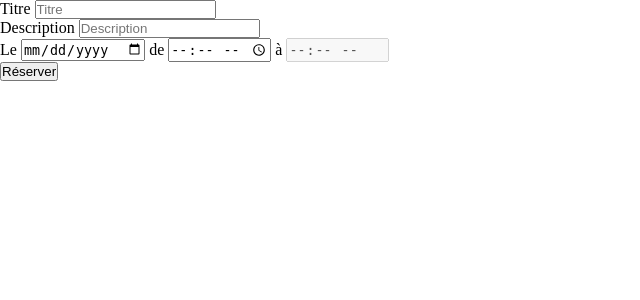
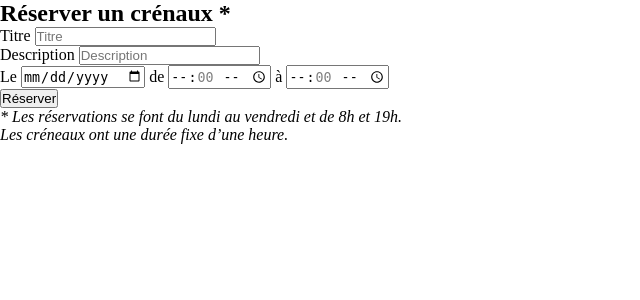
Before and after one commit to celine-pawlak/reservation-salles, a PHP site: page /planning.php in a window 1280 px wide. Shown: the part 108-408 px from the top of the page, without its empty margins (0-640 px from the left). Run offline with PHP 8.4, Linux system fonts and the light colour scheme.

Commit message:
PHP
$_SESSION['id'] --> $_SESSION['login']
function heure_recup created
Conditions forms almost done (!date)

```diff
--- a/header.php
+++ b/header.php
@@ -5,11 +5,11 @@ $db = mysqli_connect("localhost", "root", "", "reservationsalles");
 
 /*REDIRECTIONS SELON SESSION*/
 
-if ($page_selected == "profil"  AND !$_SESSION['id'])
+if ($page_selected == "profil"  AND !$_SESSION['login'])
 {
   header('location: connexion.php');
 }
-if (in_array($page_selected, ['connexion','inscription']) AND isset($_SESSION['id']))
+if (in_array($page_selected, ['connexion','inscription']) AND isset($_SESSION['login']))
 {
   header('location: index.php');
 }
@@ -57,7 +57,7 @@ function renderErrors($errors)
      <a href="planning.php"><h1>Planning</h1></a>
    </div>
    <div class="header_3">
-     <?php if (isset($_SESSION['id']))
+     <?php if (isset($_SESSION['login']))
      { ?>
        <ul>
          <li class="liste">
--- a/planning.php
+++ b/planning.php
@@ -16,13 +16,91 @@ $page_selected = "planning";
           <?php include("header.php");
             $errors = [];
 
+            /*RESERVATION FORM*/
+
+            if (!empty($_POST['titre']) AND !empty($_POST['description']) AND !empty($_POST['date_debut']) AND !empty($_POST['heure_debut']))
+            {
+              $titre = $_POST['titre'];
+              $description = $_POST['description'];
+              $date_debut = $_POST['date_debut'];
+              $heure_debut = $_POST['heure_debut'];
+              $heure_fin = $_POST['heure_fin'];
+
+              /*TITRE*/
+              $titre_required = preg_match("/^[A-Za-z]{1,}$/", $titre);
+              if (!$titre_required)
+              {
+                $errors[] = "Votre titre doit commencer par une lettre.";
+              }
+
+              /*DESCRIPTION*/
+              $description_required = preg_match("/^[A-Za-z]{1,}$/", $description);
+              if (!$description_required)
+              {
+                $errors[] = "Votre description doit commencer par une lettre.";
+              }
+
+              /*DATE*/
+              //conditions//
+
+              /*HEURE*/
+              $heure_pile = preg_match("/^.*[0][0]$/", $heure_debut);
+              if (!$heure_pile)
+              {
+                $errors[] = "L'heure doit commencer à pile !";
+              }
+              $heure_pile2 = preg_match("/^.*[0][0]$/", $heure_fin);
+              if (!$heure_pile2)
+              {
+                $errors[] = "L'heure doit finir à pile !";
+              }
+              if ($heure_debut >= $heure_fin)
+              {
+                $errors[] = "L'heure de début doit être inférieur à l'heure de fin.";
+              }
+              include 'heure.php';
+              $heureonly_debut = heure_recup($heure_debut);
+              $heureonly_fin = heure_recup($heure_fin);
+              if ($heureonly_debut < 8 OR $heureonly_debut > 18)
+              {
+                $errors[] = "L'heure de début doit être comprise entre 08:00 et 18:00.";
+              }
+              if ($heureonly_fin < 9 OR $heureonly_fin > 19)
+              {
+                $errors[] = "L'heure de fin doit être comprise entre 09:00 et 19:00.";
+              }
+              $debut = $date_debut . " " . $heure_debut;
+              $fin = $date_debut . " " . $heure_fin;
+
+              if(empty($errors))
+              {
+                $debut = $date_debut . " " . $heure_debut;
+                $fin = $date_debut . " " . $heure_fin;
+
+                /*RECUP ID FROM SESSION*/
+                $request_id = "SELECT id from utilisateurs WHERE login = '" . $_SESSION['login'] . "';";
+                $query_id = mysqli_query($db, $request_id);
+                $user_id = mysqli_fetch_array($query_id);
+
+                /*ENVOI DONNEES BDD*/
+                $request = "INSERT INTO reservations(titre, description, debut, fin, id_utilisateur) VALUES ('" . $titre . "', '" . $description . "', '" . $debut . "', '" . $fin . "', '" . $user_id['id'] . "');";
+                $query = mysqli_query($db, $request);
+              }
+            }
+            elseif(!empty($_POST))
+            {
+              $errors[] = "Tous les champs doivent être remplis.";
+            }
+
             ?>
 
         </header>
         <main>
             <div class="content">
                 <?= renderErrors($errors) ?>
+                <h2>Réserver un crénaux *</h2>
                 <?php include 'reservation-form.php'; ?>
+                <p><em> * Les réservations se font du lundi au vendredi et de 8h et 19h.<br>Les créneaux ont une durée fixe d’une heure.</em></p>
             </div>
         </main>
         <footer>
--- a/profil.php
+++ b/profil.php
@@ -77,7 +77,7 @@ $page_selected = "profil";
             $password_required = preg_match("/^(?=.*?[A-Z]{1,})(?=.*?[a-z]{1,})(?=.*?[0-9]{1,})(?=.*?[\W]{1,}).{8,20}$/", $new_pass);
             if (!$password_required)
             {
-              $errors[] = "Les mot de passe doit :<br>- Contenir entre 8 et 20 caractères.<br>- Contenir au moins 1 caractère spécial, 1 nombre, 1 majuscule et 1 minuscule.";
+              $errors[] = "Le mot de passe doit :<br>- Contenir entre 8 et 20 caractères.<br>- Contenir au moins 1 caractère spécial, 1 nombre, 1 majuscule et 1 minuscule.";
             }
             if (empty($errors))
             {
--- a/reservation-form.php
+++ b/reservation-form.php
@@ -3,7 +3,7 @@
 
  ?>
 
-<form class="" action="reservation-form.php" method="post">
+<form class="" action="planning.php" method="post">
   <div class="form_element">
     <label for="titre">Titre</label>
     <input type="text" name="titre" value="" required placeholder="Titre">
@@ -17,9 +17,9 @@
       <label for="date_debut">Le</label>
       <input type="date" name="date_debut" value="" required>
       <label for="heure_debut">de</label>
-      <input type="time" name="heure_debut" value="" required>
-      <label for="heure_debut">à</label>
-      <input type="time" name="" value="<?php $heure_fin ?>" disabled>
+      <input type="time" name="heure_debut" value="" step="3600" required>
+      <label for="heure_fin">à</label>
+      <input type="time" name="heure_fin" value="" step="3600" required>
     </div>
 
   <button type="submit" name="reservation_button">Réserver</button>
```
Also changed, not shown: heure.php (added, +12 -0 lines).
